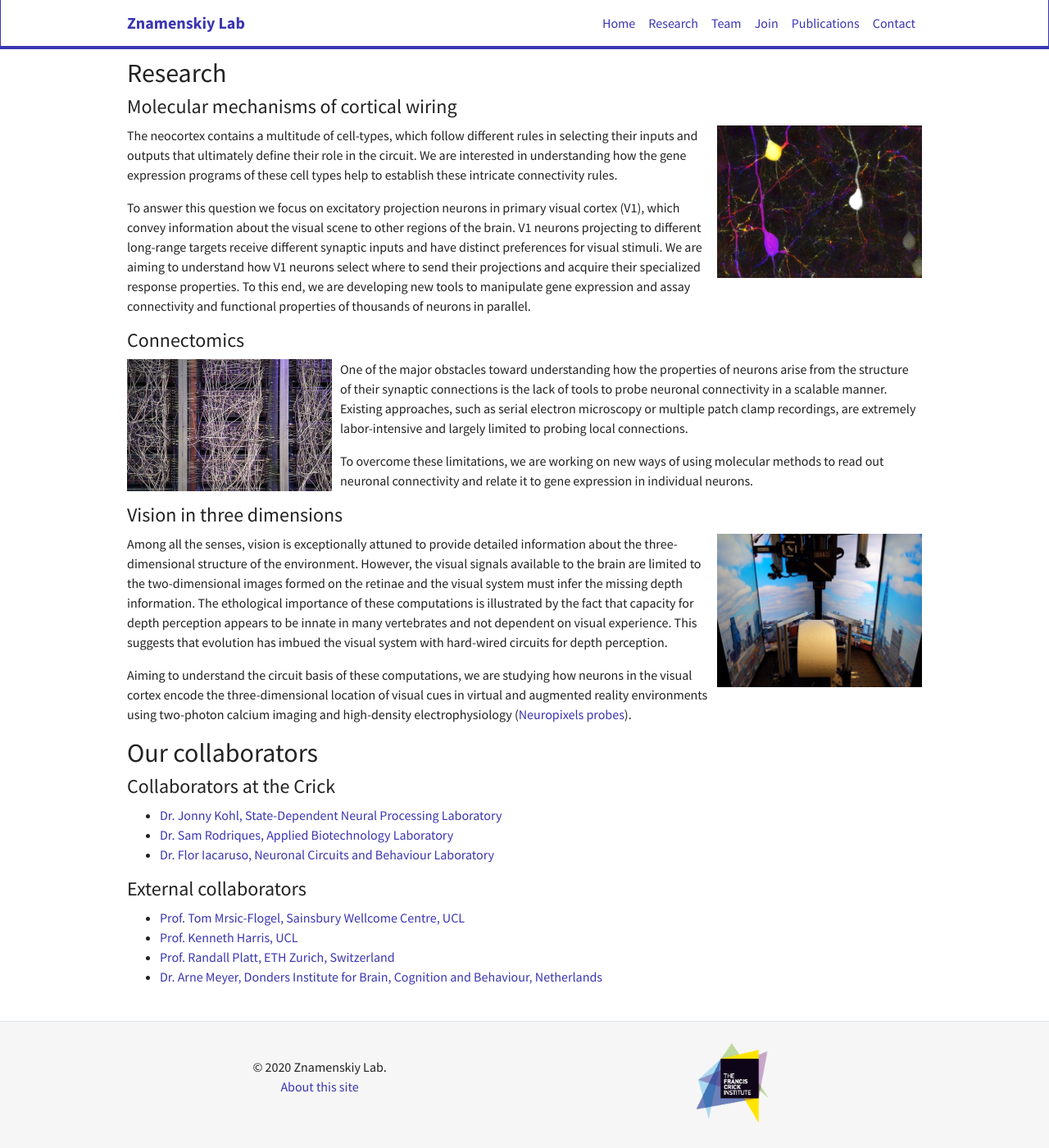
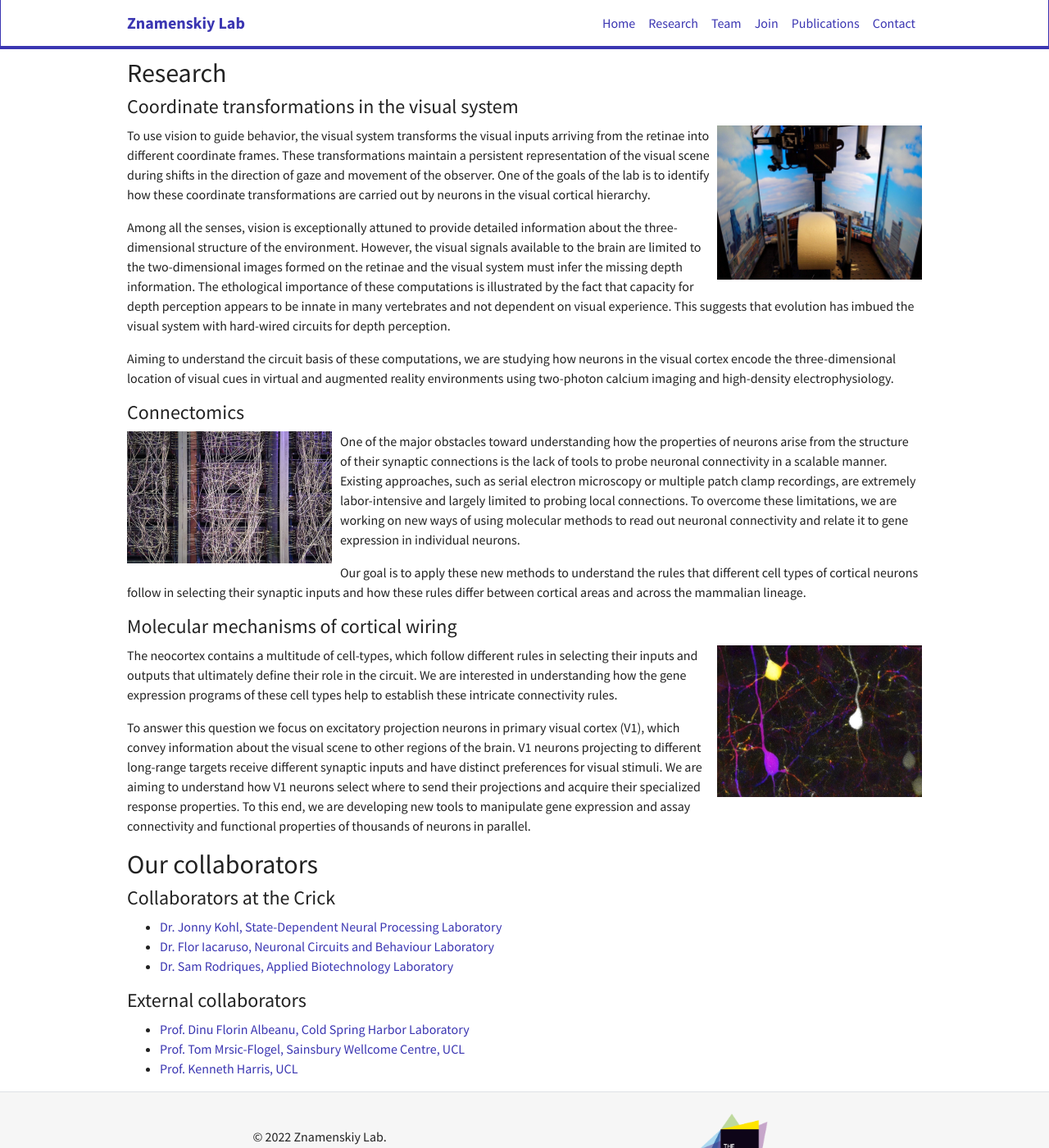
Before and after one commit to znamlab/znamlab.github.io, a Jekyll site: the page built from _pages/research.md, in a window 1280 px wide and 1400 px high. Shown: the whole window at 82% size. Built offline with Jekyll 4.4.1, drawn with Linux system fonts in a browser that asks for light colours; nearby versions of some CDN libraries.

Commit message:
update gallery and research

```diff
--- a/_data/gallery.yml
+++ b/_data/gallery.yml
@@ -1,5 +1,8 @@
 - name: neurons_zstack.jpg
-  alt: Depth-coded orojection of a Z-stack of cortical neurons
+  alt: Depth-coded projection of a Z-stack of cortical neurons
+
+- name: brain.jpg
+  alt: In situ for cell type specific markers
 
 - name: lab_walk.jpg
   alt: Lab outing to the North Downs
--- a/_includes/footer.html
+++ b/_includes/footer.html
@@ -2,7 +2,7 @@
 	<div class="container-fluid">
 	  <div class="row">
 		<div class="col-sm-6 text-center my-auto">
-		  <p>&copy 2020 Znamenskiy Lab.<br />
+		  <p>&copy 2022 Znamenskiy Lab.<br />
       <a href="{{ site.url }}{{ site.baseurl }}/aboutwebsite">About this site</a></p><p>
 		</div>
 
--- a/_pages/research.md
+++ b/_pages/research.md
@@ -6,6 +6,44 @@ sitemap: false
 permalink: /research
 ---
 # Research
+
+## Coordinate transformations in the visual system
+![]({{ site.url }}{{ site.baseurl }}/images/setup_panorama.jpg){: style="width: 250px; float: right; margin: 0px 0px 10px 0px"}
+To use vision to guide behavior, the visual system transforms the visual
+inputs arriving from the retinae into different coordinate frames. These
+transformations maintain a persistent representation of the visual scene during
+shifts in the direction of gaze and movement of the observer. One of the goals
+of the lab is to identify how these coordinate transformations are carried out
+by neurons in the visual cortical hierarchy.
+
+Among all the senses, vision is exceptionally attuned to provide detailed information about
+the three-dimensional structure of the environment. However, the visual signals
+available to the brain are limited to the two-dimensional images formed on the
+retinae and the visual system must infer the missing depth information. The
+ethological importance of these computations is illustrated by the fact that
+capacity for depth perception appears to be innate in many vertebrates and not
+dependent on visual experience. This suggests that evolution has imbued the visual
+system with hard-wired circuits for depth perception.
+
+Aiming to understand the circuit basis of these computations, we are studying how
+neurons in the visual cortex encode the three-dimensional location of visual cues
+in virtual and augmented reality environments using two-photon
+calcium imaging and high-density electrophysiology.
+
+## Connectomics
+![]({{ site.url }}{{ site.baseurl }}/images/wiring.jpg){: style="width: 250px; float: left; margin: 0px 10px 0px 0px"}
+One of the major obstacles toward understanding how the properties of neurons
+arise from the structure of their synaptic connections is the lack of tools to
+probe neuronal connectivity in a scalable manner. Existing approaches, such as
+serial electron microscopy or multiple patch clamp recordings, are extremely
+labor-intensive and largely limited to probing local connections. To overcome
+these limitations, we are working on new ways of using molecular methods to
+read out neuronal connectivity and relate it to gene expression in individual
+neurons.
+
+Our goal is to apply these new methods to understand the rules that different
+cell types of cortical neurons follow in selecting their synaptic inputs and how
+these rules differ between cortical areas and across the mammalian lineage.
 
 ## Molecular mechanisms of cortical wiring
 ![]({{ site.url }}{{ site.baseurl }}/images/neurons_zstack_crop.jpg){: style="width: 250px; float: right; margin: 0px 0px 10px 0px"}
@@ -23,42 +61,13 @@ and acquire their specialized response properties. To this end, we are
 developing new tools to manipulate gene expression and assay connectivity and
 functional properties of thousands of neurons in parallel.
 
-## Connectomics
-![]({{ site.url }}{{ site.baseurl }}/images/wiring.jpg){: style="width: 250px; float: left; margin: 0px 10px 0px 0px"}
-One of the major obstacles toward understanding how the properties of neurons
-arise from the structure of their synaptic connections is the lack of tools to
-probe neuronal connectivity in a scalable manner. Existing approaches, such as
-serial electron microscopy or multiple patch clamp recordings, are extremely
-labor-intensive and largely limited to probing local connections.
-
-To overcome these limitations, we are working on new ways of
-using molecular methods to read out neuronal connectivity and relate it to
-gene expression in individual neurons.
-
-## Vision in three dimensions
-![]({{ site.url }}{{ site.baseurl }}/images/setup_panorama.jpg){: style="width: 250px; float: right; margin: 0px 0px 10px 0px"}
-Among all the senses, vision is exceptionally attuned to provide detailed information about
-the three-dimensional structure of the environment. However, the visual signals
-available to the brain are limited to the two-dimensional images formed on the
-retinae and the visual system must infer the missing depth information. The
-ethological importance of these computations is illustrated by the fact that
-capacity for depth perception appears to be innate in many vertebrates and not
-dependent on visual experience. This suggests that evolution has imbued the visual
-system with hard-wired circuits for depth perception.
-
-Aiming to understand the circuit basis of these computations, we are studying how
-neurons in the visual cortex encode the three-dimensional location of visual cues
-in virtual and augmented reality environments using two-photon
-calcium imaging and high-density electrophysiology ([Neuropixels probes](https://www.neuropixels.org/)).
-
 # Our collaborators
 ## Collaborators at the Crick
 * [Dr. Jonny Kohl, State-Dependent Neural Processing Laboratory](https://www.kohl-lab.org/)
+* [Dr. Flor Iacaruso, Neuronal Circuits and Behaviour Laboratory](https://www.crick.ac.uk/research/labs/flor-iacaruso)
 * [Dr. Sam Rodriques, Applied Biotechnology Laboratory](https://www.appliedbiotechlab.com/)
-* [Dr. Flor Iacaruso, Neuronal Circuits and Behaviour Laboratory](https://www.crick.ac.uk/research/labs/flor-iacaruso)
 
 ## External collaborators
+* [Prof. Dinu Florin Albeanu, Cold Spring Harbor Laboratory](http://albeanulab.labsites.cshl.edu/)
 * [Prof. Tom Mrsic-Flogel, Sainsbury Wellcome Centre, UCL](https://www.sainsburywellcome.org/web/groups/mrsic-flogel-lab)
 * [Prof. Kenneth Harris, UCL](https://www.ucl.ac.uk/cortexlab/)
-* [Prof. Randall Platt, ETH Zurich, Switzerland](https://bsse.ethz.ch/platt)
-* [Dr. Arne Meyer, Donders Institute for Brain, Cognition and Behaviour, Netherlands](http://arnefmeyer.github.io/)
```
Also changed, not shown: images/carousel/brain.jpg (added).
